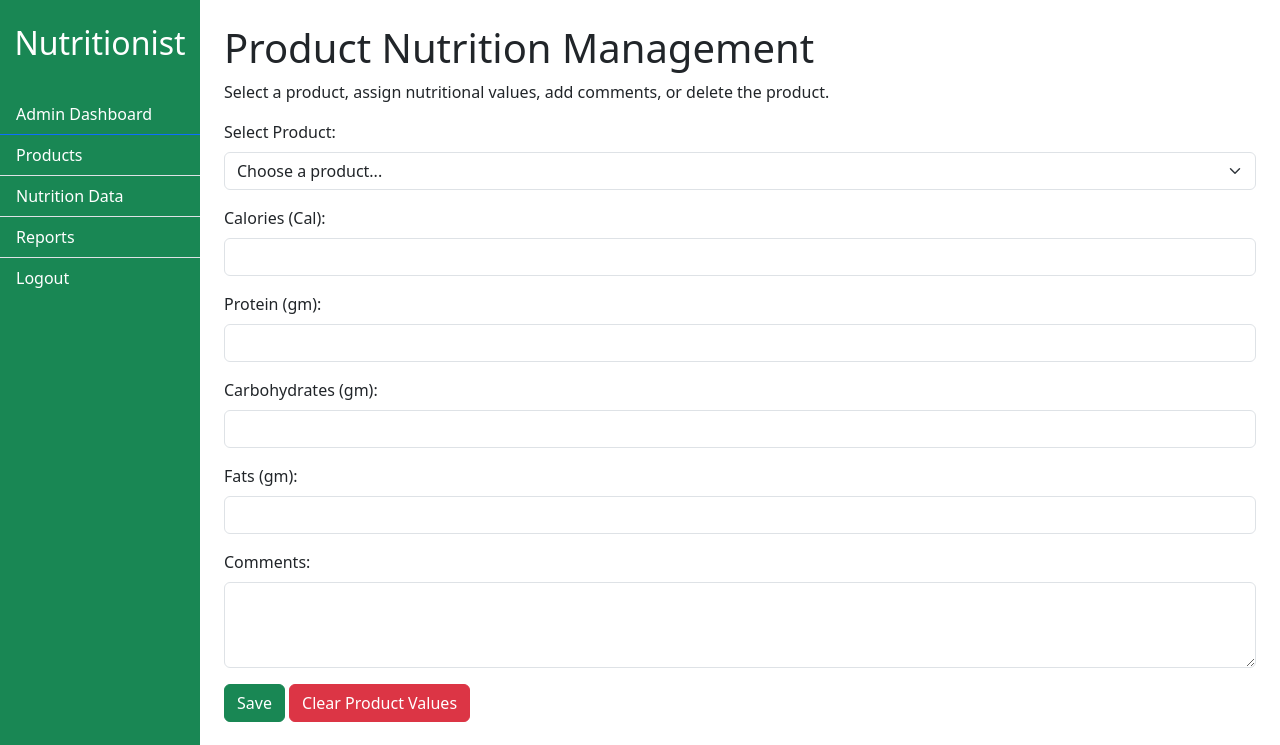
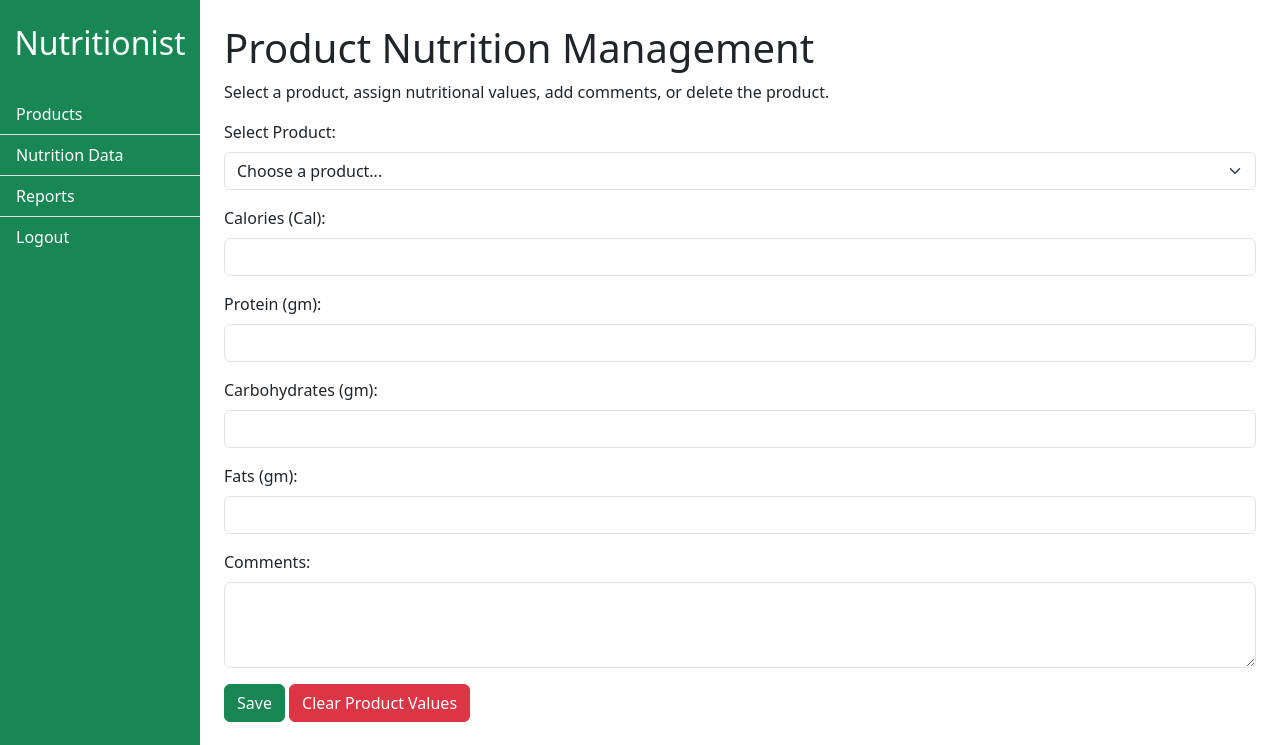
Before and after one commit to JamiulIslamNahin/Safe_Food_Traceability_System, a Django app: template Safe_Food/templates/nutritionist_dashboard.html in a window 1280 px wide. Shown: the top 745 px of the page. Run offline with Django 5.2, Linux system fonts and the light colour scheme; the template is opened without the code that fills it, so the values that code supplies are empty.

Commit message:
N_dashboard solving

```diff
--- a/Safe_Food/templates/nutritionist_dashboard.html
+++ b/Safe_Food/templates/nutritionist_dashboard.html
@@ -38,7 +38,7 @@
                 <h2> Nutritionist </h2>
             </div>
             <div class="list-group list-group-flush">
-                <a href="{%url 'admin_dashboard'%}" class="list-group-item list-group-item-action bg-success text-white sidebar-link active">Admin Dashboard</a>
+                {% comment %} <a href="{%url 'admin_dashboard'%}" class="list-group-item list-group-item-action bg-success text-white sidebar-link active">Admin Dashboard</a> {% endcomment %}
                 {% comment %} <a href="index.html" class="list-group-item list-group-item-action bg-success text-white sidebar-link active">Home</a> {% endcomment %}
                 <a href="#" class="list-group-item list-group-item-action bg-success text-white sidebar-link">Products</a>
                 <a href="{%url 'nutrition_data' %}" class="list-group-item list-group-item-action bg-success text-white sidebar-link">Nutrition Data</a>
```
